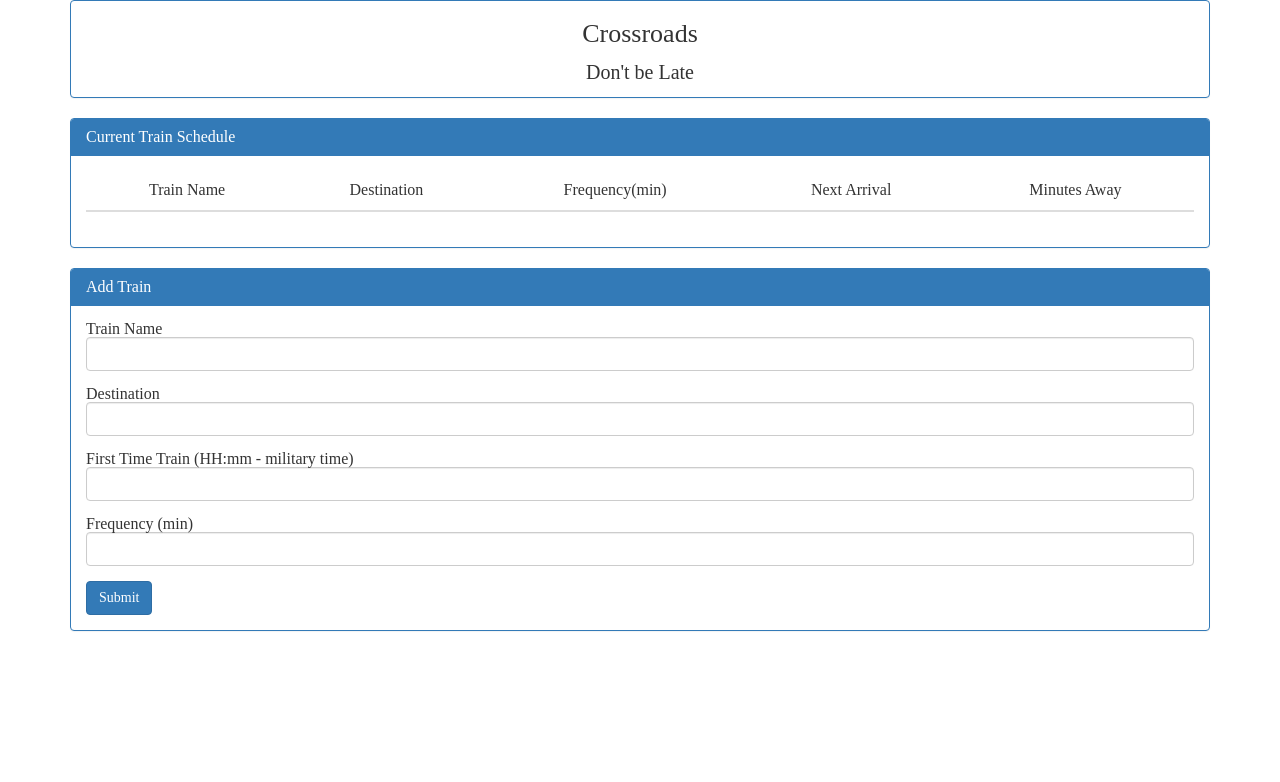
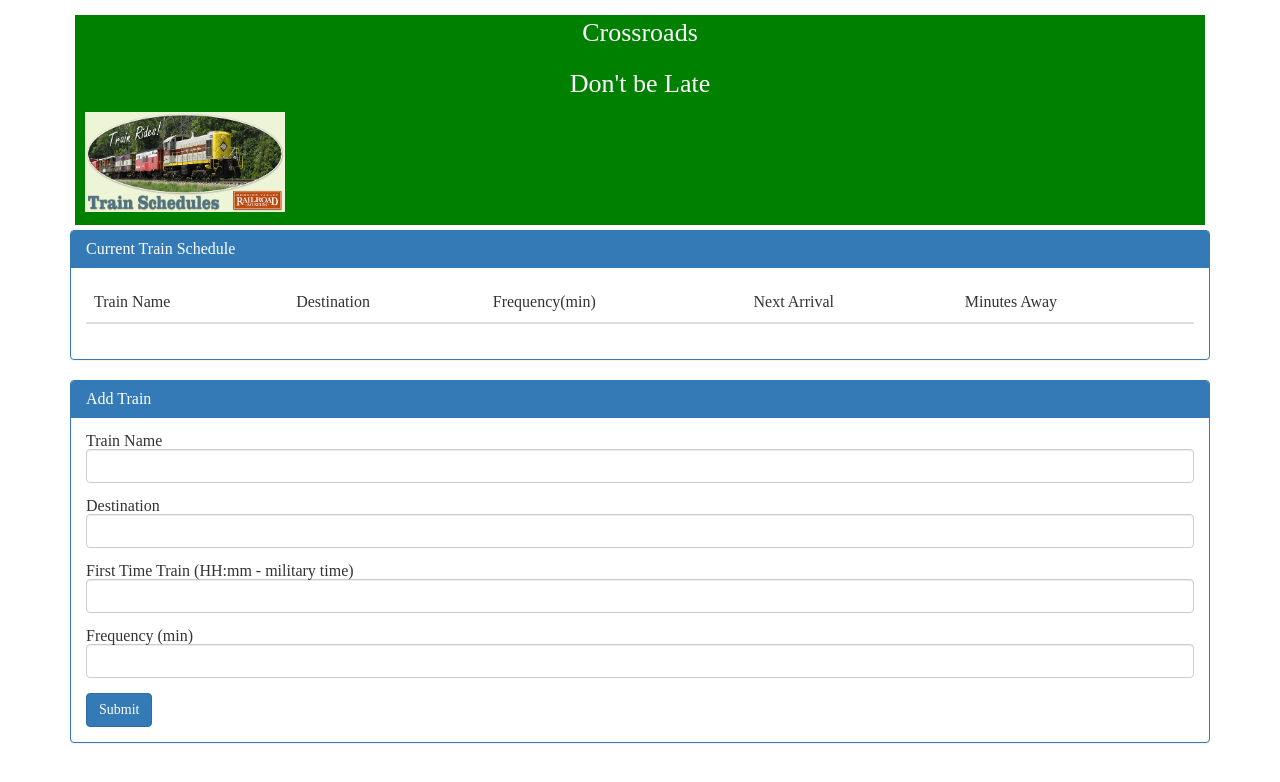
Before and after one commit to eburns1209/trainScheduler-7, a plain HTML site: page index.html in a window 1280 px wide. Drawn offline with nearby package versions, Linux system fonts and the light colour scheme; no server answers.

Commit message:
I completed

```diff
--- a/assets/css/style.css
+++ b/assets/css/style.css
@@ -1,24 +1,38 @@
+.Jumbotron{
+	background-color: green;
 
+	color: white;
+	margin: 5px;
+}
 
-.main-text{
+.text-center{
 	font-size: 26px;
 	padding:5px;
-	text-align: center;
+	margin-top: 15px;
+
+	}
+
+.small{
+	margin: 10px;
+	padding: 10px, 30px;
+	width: 200px;
+	height: 100px;
+}
+
+@media screen and (max-width: 980px){
+  body{
+  	background-color: orange;
+  }
+}
+
+@media screen and (max-width: 768px){
+  body {
+  background-color: purple;
+}
 
 }
-
-.sub-text{
-	font-size: 20px;
-	text-align: center;
-	margin-top: 10px;
-
+@media screen and (max-width: 640px){
+	body{
+		background-color: yellow;
+	}
 }
-
-th{
-	font-style: bold;
-	text-align: center;
-}
-
-.form-control{
-	color:black;
-}
--- a/assets/javascript/app.js
+++ b/assets/javascript/app.js
@@ -1,4 +1,4 @@
-// Initialize Firebase
+//1. Initialize Firebase
   var config = {
     apiKey: "AIzaSyBsAxfQKN185H7HafPVWmj7FBMj-1Z3F8U",
     authDomain: "trainschedule-6b07c.firebaseapp.com",
@@ -70,36 +70,16 @@ database.ref().on("child_added", function(childSnapshot, prevChildKey) {
   console.log(trainTime);
   console.log(trainMinutes);
 
-  //prettify the train start
-  //time stored in unix and then formatted
-
-  var trainTimePretty = moment.unix(trainTime).format("HH:mm:A");
-  // console.log(trainTimePretty);
-
-  var nextArrival = moment().diff(moment.unix(trainTime, "X"), "time");
-  console.log(nextArrival);
-
-  // Calculate the months worked using hardcore math
-  // To calculate the months worked??
-
-  // Calculate when the next train will arrive
-
-  //assumptions  //do I need?
-  // var tFrequency = 15;
-
-  //time is 3:30 AM //do I need?
-  // var firstTime = "02:30";
-
   //first time (pushed back 1 hr to make sure it comes before current time)
   var firstTimeConverted = moment(trainTime, "HH:mm").subtract(1, "years");
 
   //current time
   var currentTime = moment();
-  console.log("CURRENT TIME: " + moment(currentTime).format("HH:mm:"));
+  console.log("CURRENT TIME: " + moment(currentTime).format("HH:mm"));
 
   //difference b/w times
- var diffTime = moment().diff(moment(firstTimeConverted), "HH:mm");
-    console.log("DIFFERENCE IN TIME: " + diffTime);
+  var diffTime = moment().diff(moment(firstTimeConverted), "HH:mm");
+  console.log("DIFFERENCE IN TIME: " + diffTime);
 
   //time apart(remainder)
 
@@ -115,10 +95,8 @@ database.ref().on("child_added", function(childSnapshot, prevChildKey) {
   //Next train
 
   var nextTrain = moment(moment().add(tMinutesTillTrain, "minutes")).format("HH:mm");
-  // var nextTrain = moment().add(tMinutesTillTrain, "minutes");
+  console.log("Arrival time: " + nextTrain);
 
-  console.log("Arrival time: " + moment(nextTrain).format("HH:mm"));
-  // $("#next-input").append(moment(nextTrain).format("HH:mm"));
 
   //add each train's data into the table
   $("#train-table > tbody").append("<tr><td>" + trainName + "</td><td>" + trainDestination + "</td><td>" +
--- a/index.html
+++ b/index.html
@@ -20,21 +20,16 @@
 	<!--Train Schedule-->
 	<div class="container">
 
-			<div class="panel panel-primary">
-			  <div class="panel-body">
-			    <h1 class="main-text">Crossroads</h1>
-			    <h3 class="sub-text">Don't be Late</h3>
-			  </div>
-			</div>
-
 			<!--Jumbotron-->
-			<!-- <div class="Jumbotron">
+			<div class="Jumbotron">
 
 				<h1 class="text-center">Crossroads</h1>
 
 				<h3 class="text-center">Don't be Late</h3>
- -->
-			<!-- </div> --><!--close jumbotron-->
+
+				<img src="assets/images/train-schedules.jpg" class="small" alt="Train picture">
+
+			</div><!--close jumbotron-->
 
 		<div class="row">
 			<div class="col-lg-12">
@@ -87,11 +82,7 @@
 							    <label for="minutes">Frequency (min)</label>
 							    <input class="form-control" id="minutes" type="text">
 							</div>
-							<!-- div class="form-group">
-								<label for="next-input">Next Arrival</label>
-								<input class="form-control" id="next-input" type="text">
-							</div> -->
-							  <button class="btn btn-primary" type="submit" id="add-train-btn">Submit</button>
+							<button class="btn btn-primary" type="submit" id="add-train-btn">Submit</button>
 						</form>
 					</div><!--close panel body-->
 				</div><!--close panel panel primary-->
```
Also changed, not shown: assets/images/train-schedules.jpg (added).
